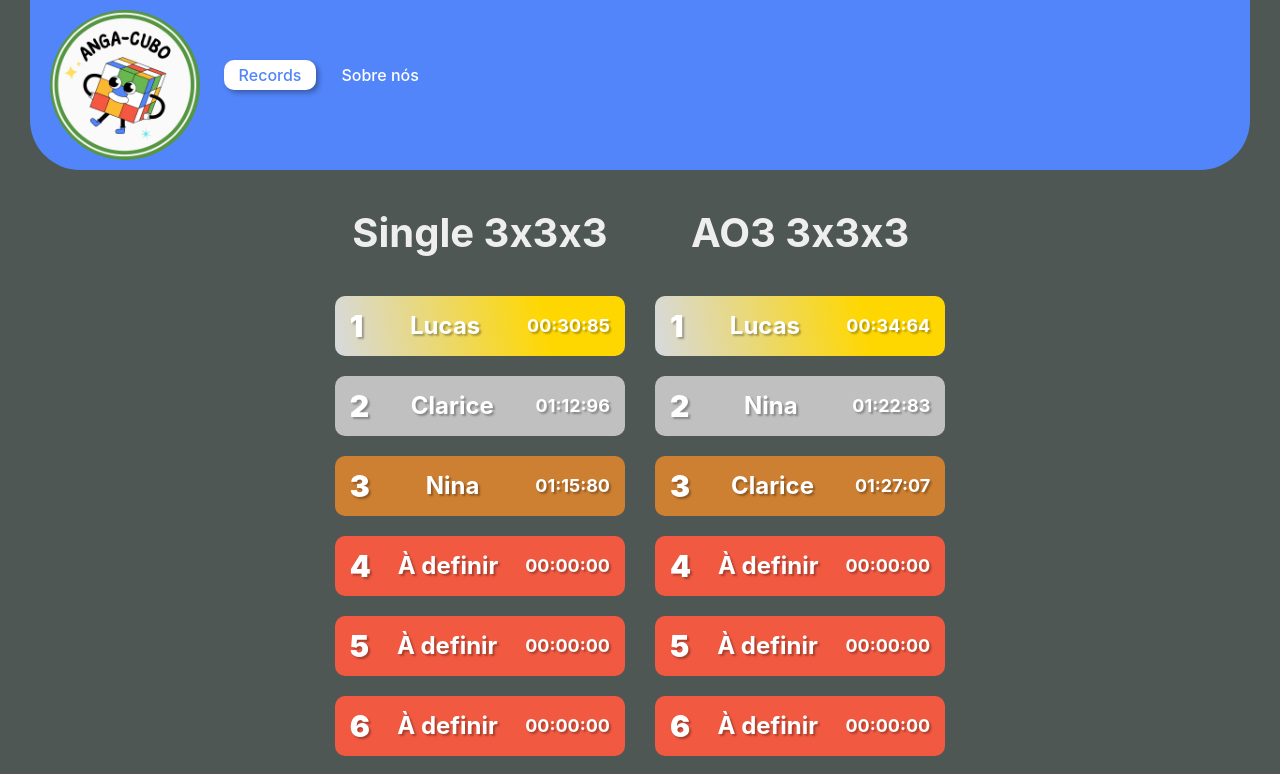
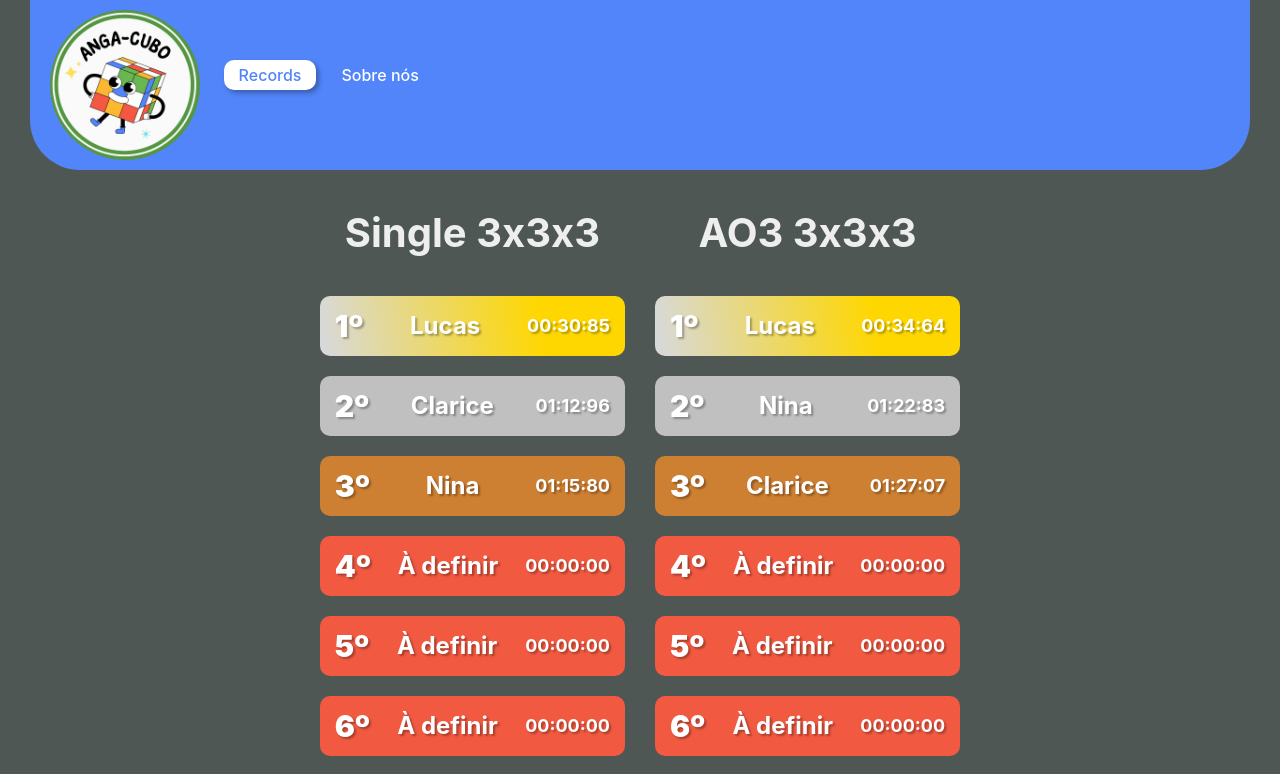
Before and after one commit to marcoshenriquemaia/angacubo-front, a React (Vite) app: page / in a window 1280 px wide. Shown: the top 774 px of the page. Built offline with nearby package versions, Linux system fonts and the light colour scheme; the HTML template or start-up script is replaced by a standard one.

Commit message:
position

```diff
--- a/src/components/RankingCard/index.tsx
+++ b/src/components/RankingCard/index.tsx
@@ -7,7 +7,7 @@ export const RankingCard = ({ position, rankingItem }: { position: number, ranki
     visible: { opacity: 1, y: 0 },
     hidden: { opacity: 0, y: -100 },
   }} >
-    <S.Position>{position + 1}</S.Position>
+    <S.Position>{position + 1}º</S.Position>
     <S.Name>{rankingItem.name}</S.Name>
     <S.Time>{rankingItem.time}</S.Time>
   </S.Container>
```
